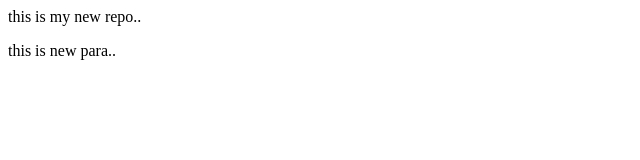
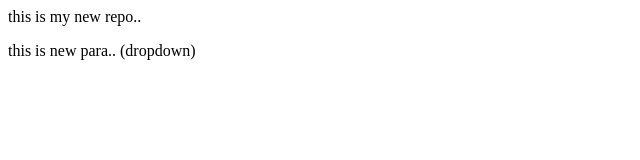
Before and after one commit to aaryan-yadav/localrepo, a plain HTML site: page index.html in a window 1280 px wide. Shown: the full height of the page, 0-640 px from the left. Drawn offline with Linux system fonts and the light colour scheme.

Commit message:
add dropdown

```diff
--- a/index.html
+++ b/index.html
@@ -1,2 +1,2 @@
 <p>this is my new repo..</p>
-<p>this is new para..</p>
+<p>this is new para.. (dropdown)</p>
```
